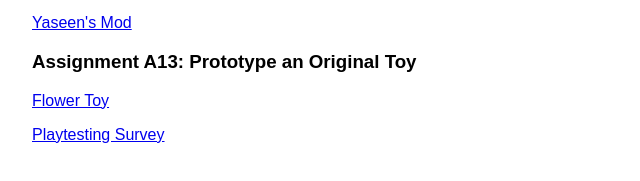
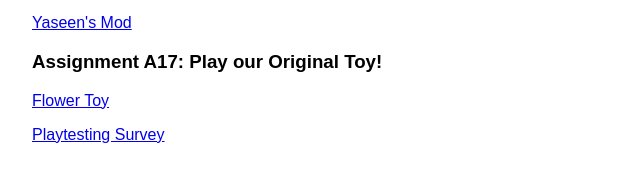
Before and after one commit to jlduerk/IMGD-2900, a plain HTML site: page 2900/index.html in a window 1280 px wide. Shown: the part 277-458 px from the top of the page, 0-640 px from the left. Drawn offline with Linux system fonts and the light colour scheme.

Commit message:
Update A13 to A17

```diff
--- a/2900/index.html
+++ b/2900/index.html
@@ -26,7 +26,7 @@
 
     <p></p> <!-- Empty paragraphs provide spacing between assignments -->
 
-    <h3>Assignment A13: Prototype an Original Toy</h3>
+    <h3>Assignment A17: Play our Original Toy!</h3>
     <p><a href="A13/game.html">Flower Toy</a></p>
     <p><a href="https://forms.gle/yzCSdA92CKEq8GJfA">Playtesting Survey</a></p>
 
```
